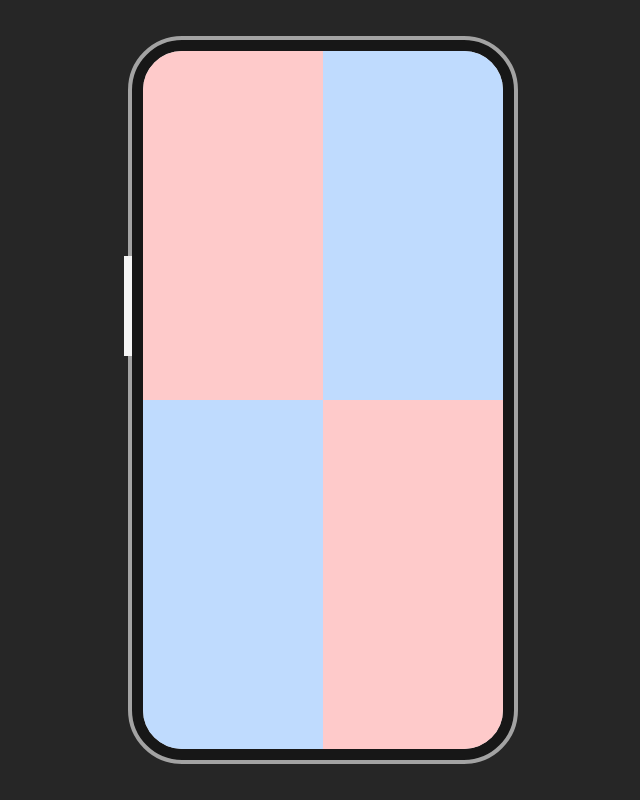
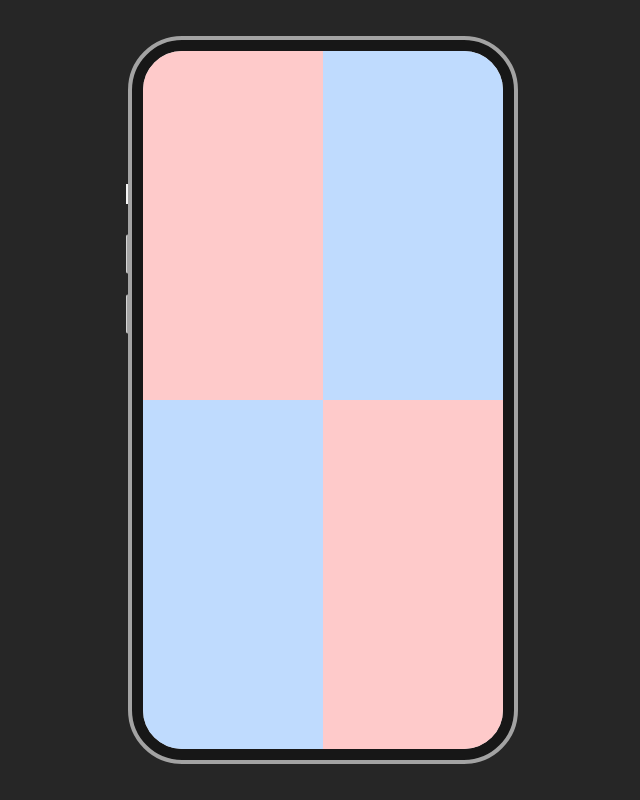
Before and after one commit to andrewchu16/andrewchu.ca, a SvelteKit app: page /english-creative-tool in a window 1280 px wide. Shown: the whole page, without its empty margins (317-957 px from the left). Built offline with nearby package versions, Linux system fonts and the light colour scheme; a web font is replaced by a local one.

Commit message:
ringer + volume buttons half-done

```diff
--- a/src/routes/english-creative-tool/+page.svelte
+++ b/src/routes/english-creative-tool/+page.svelte
@@ -3,18 +3,24 @@
 <svelte:head>
     <title>English Creative Tool</title>
 </svelte:head>
-<div class="bg-neutral-800 w-screen h-screen flex justify-center items-center">
+<div class="bg-neutral-800 w-screen h-screen flex justify-center items-center z-0">
     <div class="relative">
+        <!-- Ringer Toggle Button -->
+        <div class="absolute -z-2 h-[20px] w-[6px] bg-neutral-100 -left-[6px] top-[20%]" />
         <!-- Volume Buttons -->
-        <div class="absolute -z-2 h-[100px] w-2 bg-neutral-100 -left-2 top-[30%]"></div>
+        <div class="absolute z-0 h-[100px] w-[6px] -left-[6px] top-[27%] flex flex-col justify-between">
+            <div class="h-[40px] bg-neutral-400 border-l-[1px] border-t-[1px] border-b-[1px] border-l-neutral-300 border-y-neutral-500 rounded-md"></div>
+            <div class="h-[40px] bg-neutral-400 border-l-[1px] border-t-[1px] border-b-[1px] border-l-neutral-300 border-y-neutral-500 rounded-md"></div>
+        </div>
         <!-- Power Button -->
-        <!-- Ringer Toggle Button -->
         <!-- Body -->
-        <div class="border-neutral-900 border-[11px] aspect-screen h-[90vh] rounded-[50px] outline-neutral-400 outline-[4px] outline bg-neutral-300 grid grid-rows-2 grid-cols-2 overflow-clip">
-            <div class="bg-red-200"></div>
-            <div class="bg-blue-200"></div>
-            <div class="bg-blue-200"></div>
-            <div class="bg-red-200"></div>
+        <div
+            class="border-neutral-900 border-[11px] aspect-screen h-[90vh] rounded-[50px] outline-neutral-400 outline-[4px] outline bg-neutral-300 grid grid-rows-2 grid-cols-2 overflow-clip z-10 relative"
+        >
+            <div class="bg-red-200" />
+            <div class="bg-blue-200" />
+            <div class="bg-blue-200" />
+            <div class="bg-red-200" />
         </div>
     </div>
 </div>
```
